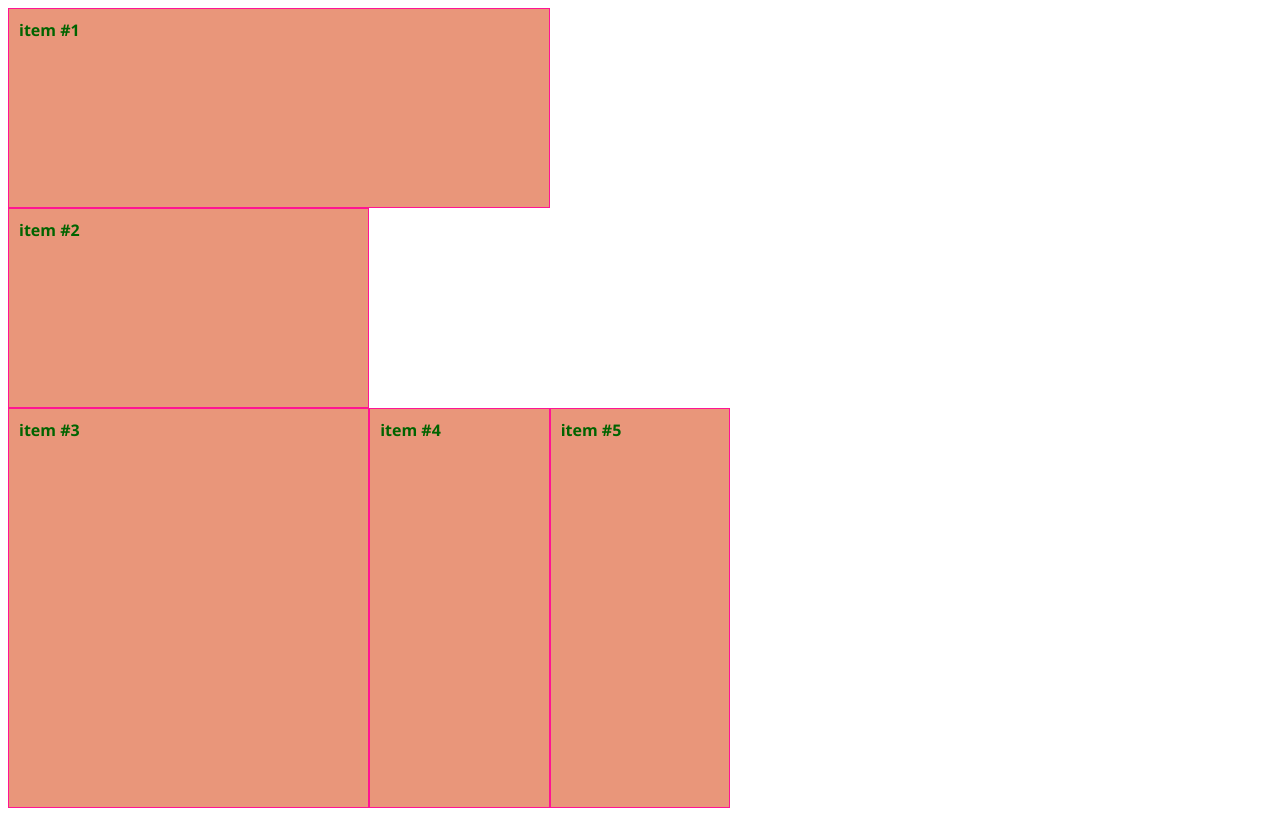
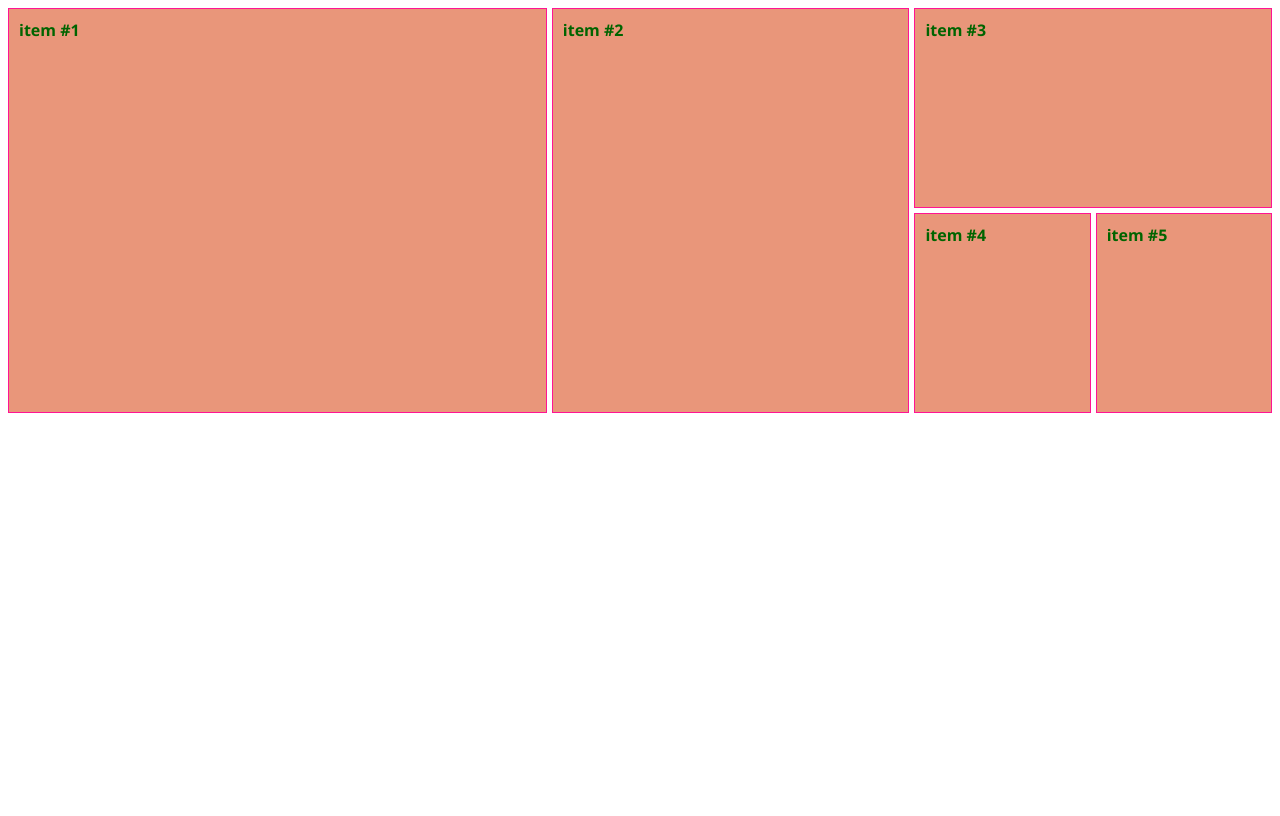
Before and after one commit to andres-reyes-r/CSSGRID, a plain HTML site: page row-size/index.html in a window 1280 px wide. Drawn offline with Linux system fonts and the light colour scheme.

Commit message:
row changes 2

```diff
--- a/row-size/estilos/estilos.css
+++ b/row-size/estilos/estilos.css
@@ -5,14 +5,16 @@ body{
     font-family: 'Segoe UI', Tahoma, Geneva, Verdana, sans-serif;
     font-weight: bold;
     display: grid;
-    grid-template-columns: repeat(7, 1fr);
-    grid-template-rows: repeat(2, 200px);
+    /* grid-template-columns: repeat(7, 1fr); */
+    grid-template-columns: [inicio] 1fr [l2] 1fr [l3] 1fr [destacado-end] 1fr [l5] 1fr [destacado2-end] 1fr [l7] 1fr [final] ;
+    grid-template-rows: [inicio] 200px [inicio2] 200px [final];
     /* grid-template: 300px 100px 100px / repeat(4, minmax(200px, 1fr)); */
     /* column-gap: 10px;
     row-gap: 10px; */
     /* grid-gap: 10px; */
     /* grid-template: 100px 1fr 150px / 200px 1fr; */
     height: 100vh;
+    gap: 5px;
 
 }
 
@@ -23,18 +25,23 @@ body{
 }
 
 .item:nth-of-type(1){
-    /* background: greenyellow;
-    grid-column-start: 1;
-    grid-column-end: 3; */
-    grid-column: 1 / span 3
+    /* grid-column: 1 / span 3;
+    grid-row: 1 / span 2; */
+    grid-column: inicio / destacado-end;
+    grid-row: inicio / final;
 }
 
 .item:nth-of-type(2){
-    grid-column: 1 / span 2;
+    /* grid-column: 4 / span 2;
+    grid-row: 1 / span 2; */
+    grid-column: destacado-end / destacado2-end;
+    grid-row: inicio / final;
 }
 
 .item:nth-of-type(3){
-    grid-column: 1 / span 2;
+    /* grid-column: 6 / span 2; */
+    grid-column: destacado2-end / final;
+
 }
 
 .item .item{
```
